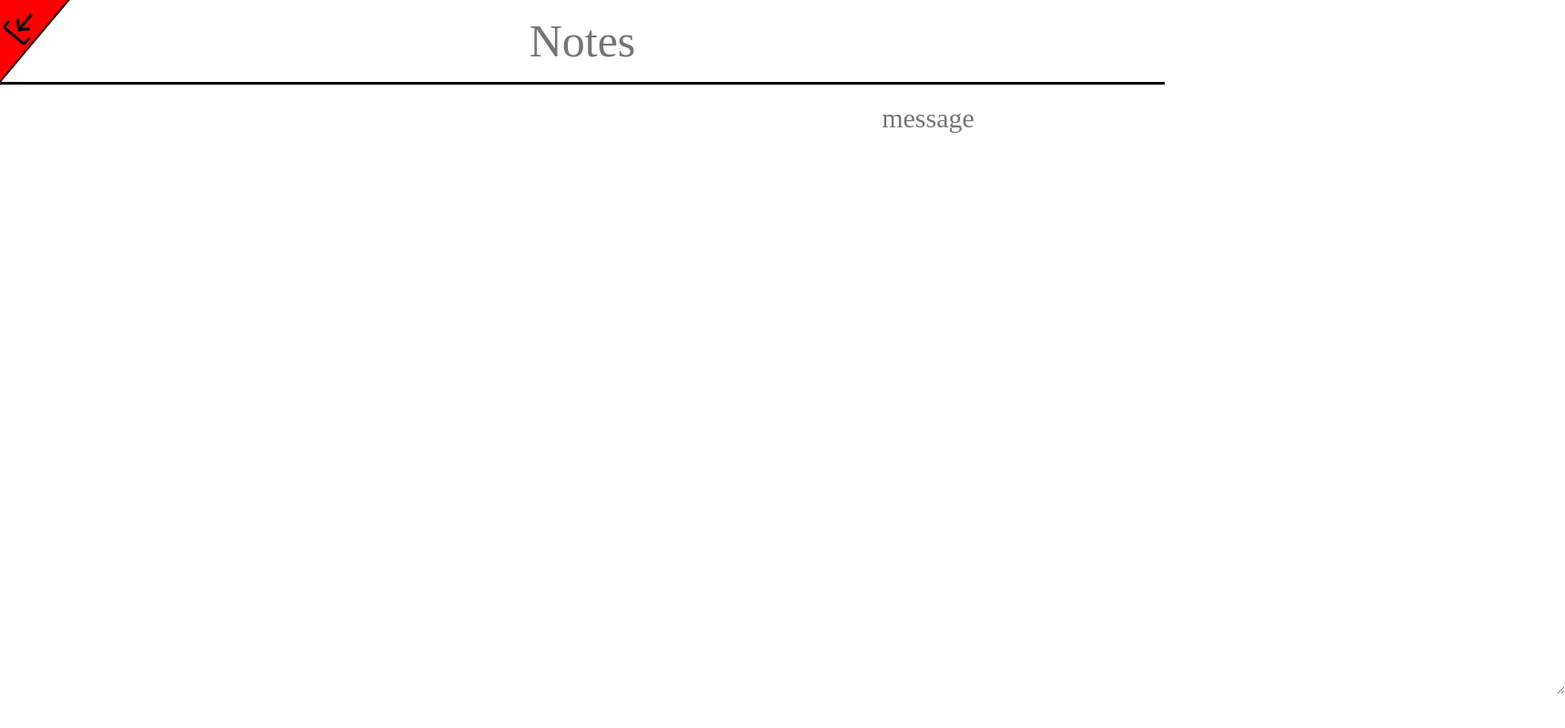
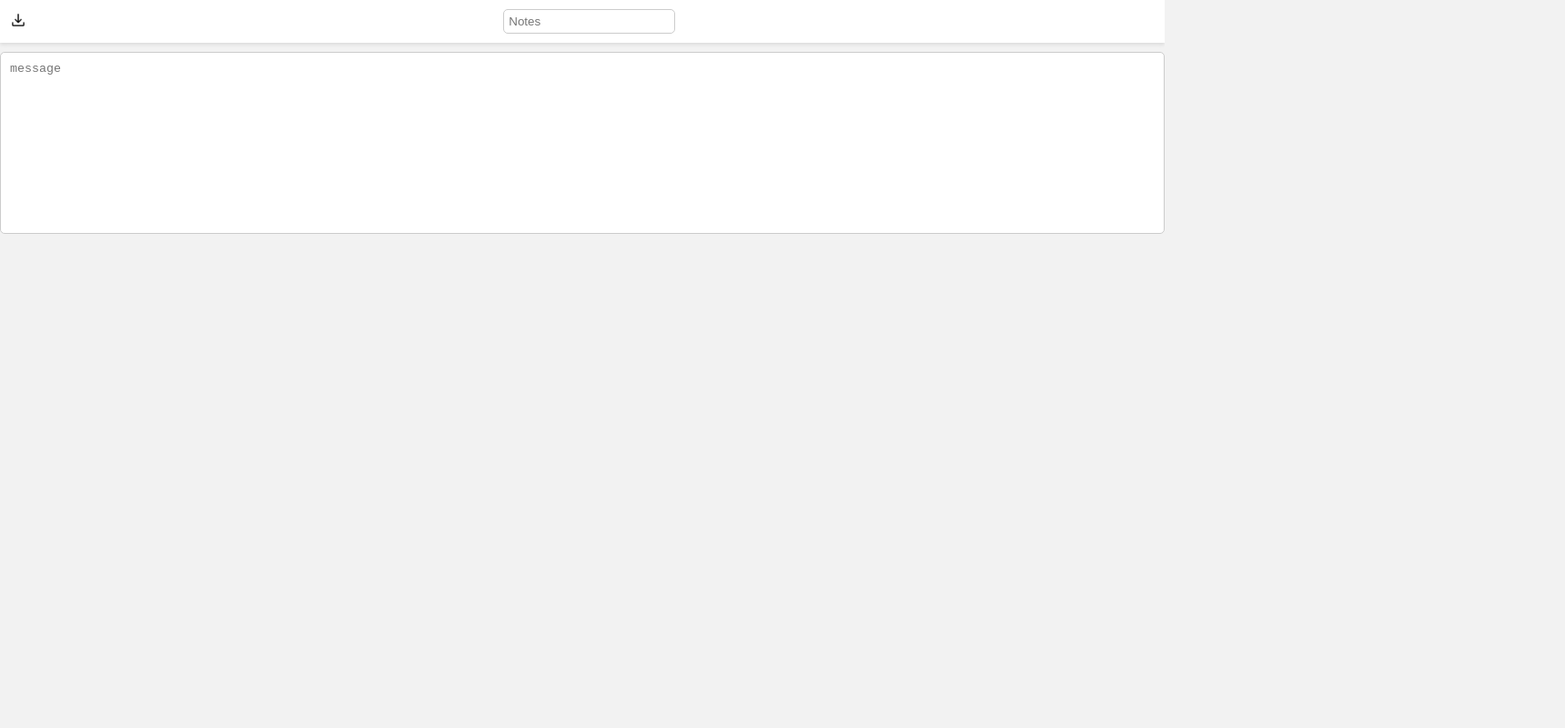
Before and after one commit to EduardoBach/notepad, a plain HTML site: page index.html in a window 1280 px wide. Shown: the whole page at 91% size, 1720 px wide, since content can reach past the window. Drawn offline with Linux system fonts and the light colour scheme; a web font is replaced by a local one.

Commit message:
cssReform

```diff
--- a/style.css
+++ b/style.css
@@ -1,47 +1,49 @@
-*{
+* {
+    box-sizing: border-box;
+    margin: 0;
     padding: 0;
-    margin: 0;
-    font-family: 'Gentium Book Basic', serif;
-
 }
 
-.header{
-    width: 100%;
-    height: 90px;
-    border-bottom: 3px rgb(0, 0, 0) solid;
+body {
+    font-family: Arial, sans-serif;
+    background-color: #f2f2f2;
+    color: #333;
 }
 
-.txtHeader{
-    text-align: center;
-    display: block;
-    margin-left: auto;
-    margin-right: auto;
-    font-size: 50px;
-    border: none;
-    height: 100%;
+.header {
+    display: flex;
+    align-items: center;
+    justify-content: space-between;
+    padding: 10px;
+    background-color: #fff;
+    box-shadow: 0 2px 4px rgba(0, 0, 0, 0.1);
 }
 
-.btn{
-    position: absolute;
-    width: 70px;
-    height: 140px;
-    margin-top: -45px;
-    margin-left: -25px;
-    transform: rotate(40deg);
-    background-color: red;
+.btn {
+    background-color: transparent;
+    border: none;
+    cursor: pointer;
 }
 
-.img{
-    margin-left: 22px;
-    margin-top: -10px;
+.img {
+    width: 20px;
+    height: 20px;
 }
 
-.txtContent{
-    width: 1400px;
-    height: 650px;
-    margin-left: 320px;
-    margin-top: 20px;
-    border: none;
-    text-align: center;
-    font-size: 30px;
+.txtHeader {
+    padding: 5px;
+    border: 1px solid #ccc;
+    border-radius: 5px;
+    outline: none;
 }
+
+.txtContent {
+    width: 100%;
+    min-height: 200px;
+    padding: 10px;
+    margin-top: 10px;
+    border: 1px solid #ccc;
+    border-radius: 5px;
+    resize: none;
+    outline: none;
+}
```
